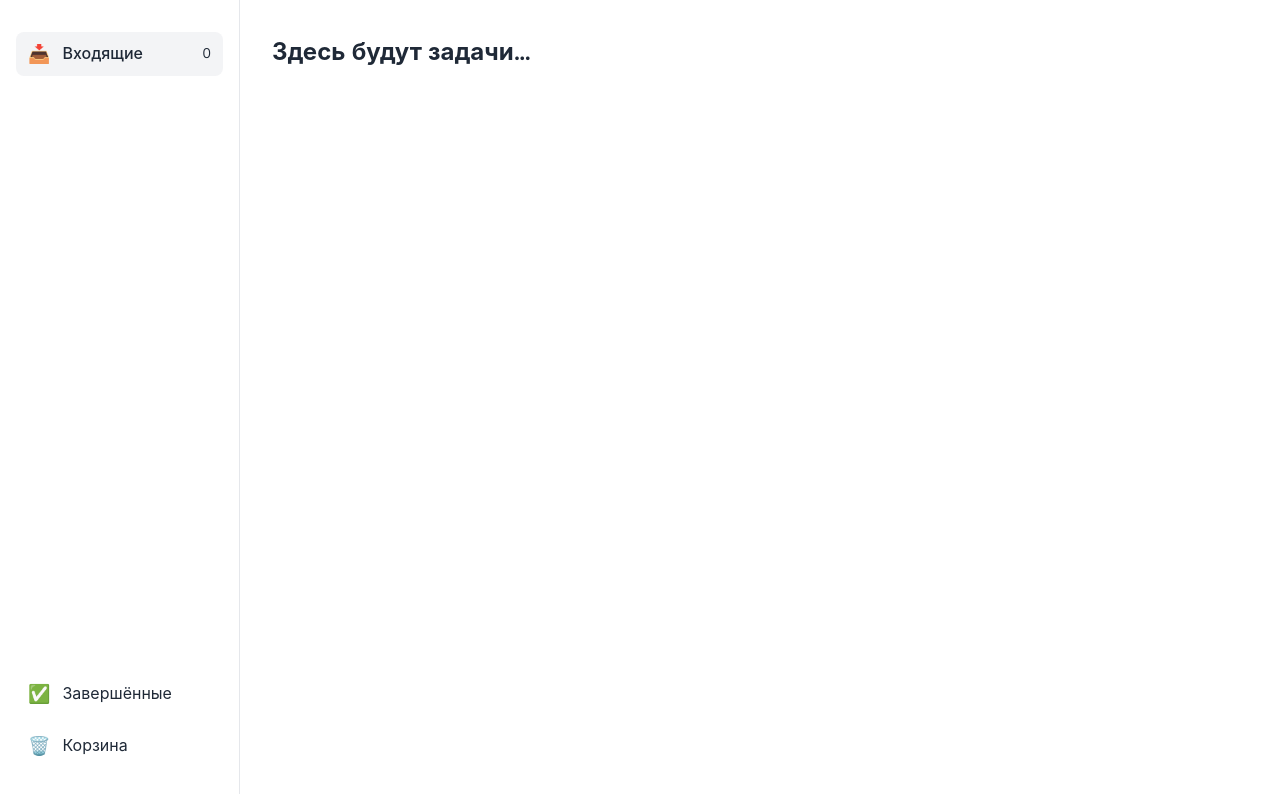
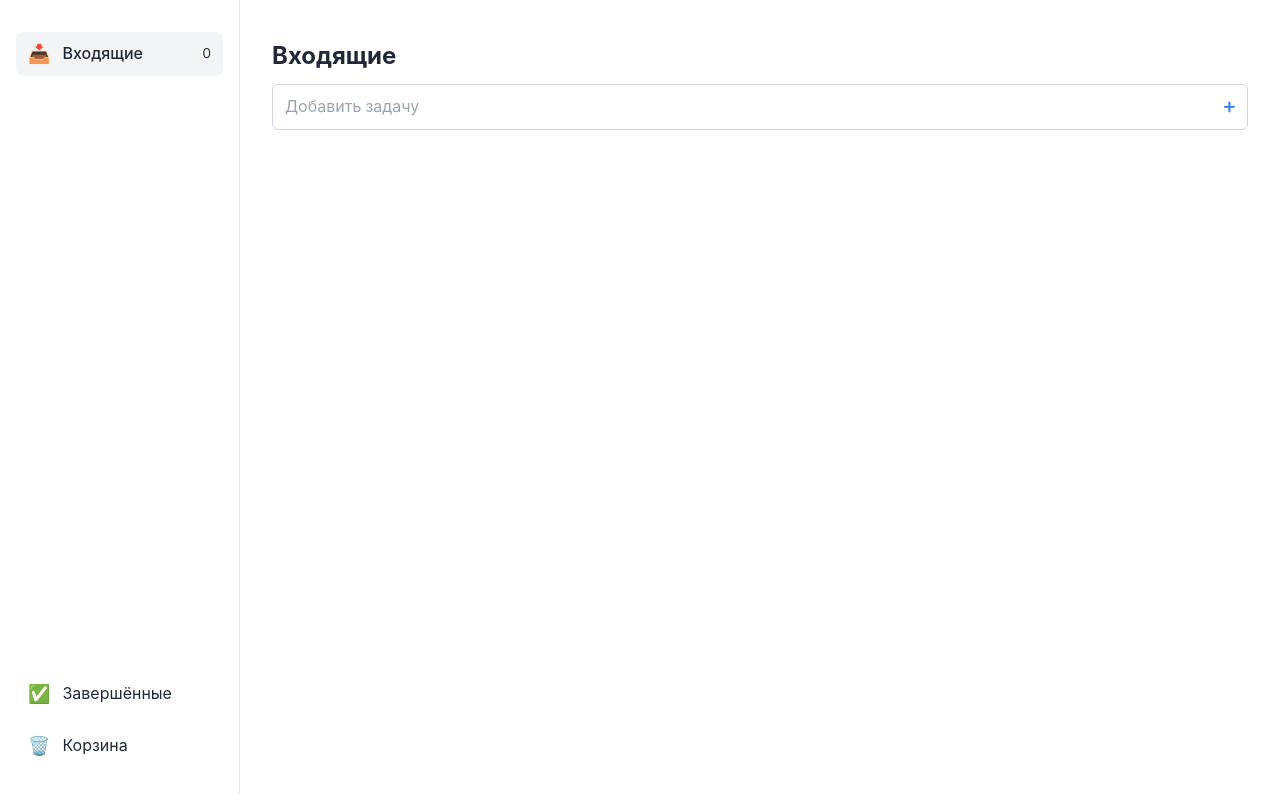
Before and after one commit to DaniilKalts/dmark-todo-list, a React (Vite) app in the folder client/frontend/: page / in a window 1280 px wide. Shown: the top 794 px of the page. Built offline with nearby package versions, Linux system fonts and the light colour scheme; no server answers.

Commit message:
feat(client): add AddTask component with validation

```diff
--- a/client/frontend/package.json
+++ b/client/frontend/package.json
@@ -12,7 +12,8 @@
   },
   "dependencies": {
     "react": "^18.2.0",
-    "react-dom": "^18.2.0"
+    "react-dom": "^18.2.0",
+    "yup": "^1.7.0"
   },
   "devDependencies": {
     "@types/react": "^18.0.17",
--- a/client/frontend/src/App.jsx
+++ b/client/frontend/src/App.jsx
@@ -1,15 +1,21 @@
-import './App.css';
+import { useState } from 'react';
 
 import Sidebar from './components/Sidebar';
+import AddTask from './components/AddTask';
 
 function App() {
+  const [tasks, setTasks] = useState([]);
+
+  const handleTaskAdded = newTask => {
+    setTasks(prev => [...prev, newTask]);
+  };
+
   return (
     <div className="flex">
       <Sidebar />
       <main className="flex-1 p-8 bg-white dark:bg-[#1E1E1E]">
-        <h1 className="text-2xl py-1 text-gray-800 dark:text-gray-200 font-bold">
-          Здесь будут задачи...
-        </h1>
+        <h1 className="text-2xl text-gray-800 dark:text-gray-200 font-bold mt-2 pb-3">Входящие</h1>
+        <AddTask onTaskAdded={handleTaskAdded} />
       </main>
     </div>
   );
--- /dev/null
+++ b/client/frontend/src/components/AddTask.jsx
@@ -0,0 +1,77 @@
+import { useState } from 'react';
+import * as Yup from 'yup';
+
+const schema = Yup.object().shape({
+  title: Yup.string()
+    .trim()
+    .required('Заголовок для новой задачи обязателен')
+    .min(5, 'Минимум 5 символа')
+    .max(40, 'Максимум 40 символов'),
+});
+
+export default function AddTask({ onTaskAdded }) {
+  const [title, setTitle] = useState('');
+  const [error, setError] = useState('');
+
+  const validate = async () => {
+    try {
+      await schema.validate({ title });
+      setError('');
+      return true;
+    } catch (err) {
+      setError(err.message);
+      return false;
+    }
+  };
+
+  const handleAddTask = async () => {
+    const isValid = await validate();
+    if (!isValid) return;
+
+    try {
+      const res = await fetch('http://localhost:8080/api/v1/tasks', {
+        method: 'POST',
+        headers: { 'Content-Type': 'application/json' },
+        body: JSON.stringify({ title }),
+      });
+
+      if (res.ok) {
+        const newTask = await res.json();
+        onTaskAdded(newTask);
+        setTitle('');
+      } else {
+        console.error('Ошибка при создании задачи');
+      }
+    } catch (err) {
+      console.error('Ошибка сети:', err);
+    }
+  };
+
+  const handleKeyDown = e => {
+    if (e.key === 'Enter') {
+      handleAddTask();
+    }
+  };
+
+  return (
+    <div className="w-full">
+      <div className="flex items-center border border-gray-300 dark:border-gray-700 rounded-md px-3 py-2 bg-white dark:bg-[#1E1E1E]">
+        <input
+          type="text"
+          placeholder="Добавить задачу"
+          value={title}
+          onChange={e => setTitle(e.target.value)}
+          onKeyDown={handleKeyDown}
+          className="flex-1 bg-transparent outline-none text-gray-800 dark:text-gray-200 placeholder-gray-400"
+        />
+        <button
+          onClick={handleAddTask}
+          className="ml-2 text-blue-500 hover:text-blue-600 text-xl font-bold"
+        >
+          +
+        </button>
+      </div>
+      {error && <p className="mt-2 text-sm text-red-500">{error}</p>}
+    </div>
+  );
+}
```
Also changed, not shown: 2 other files (tests, documents, lock files or other folders).
